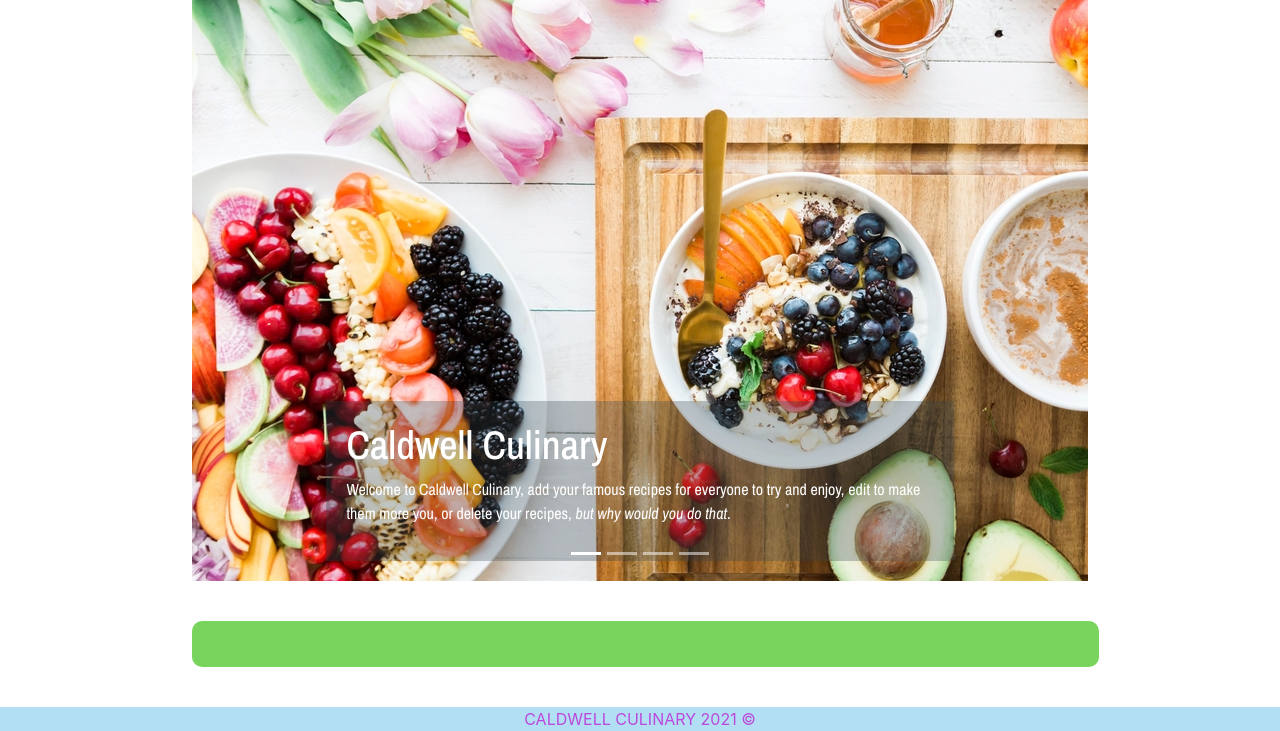
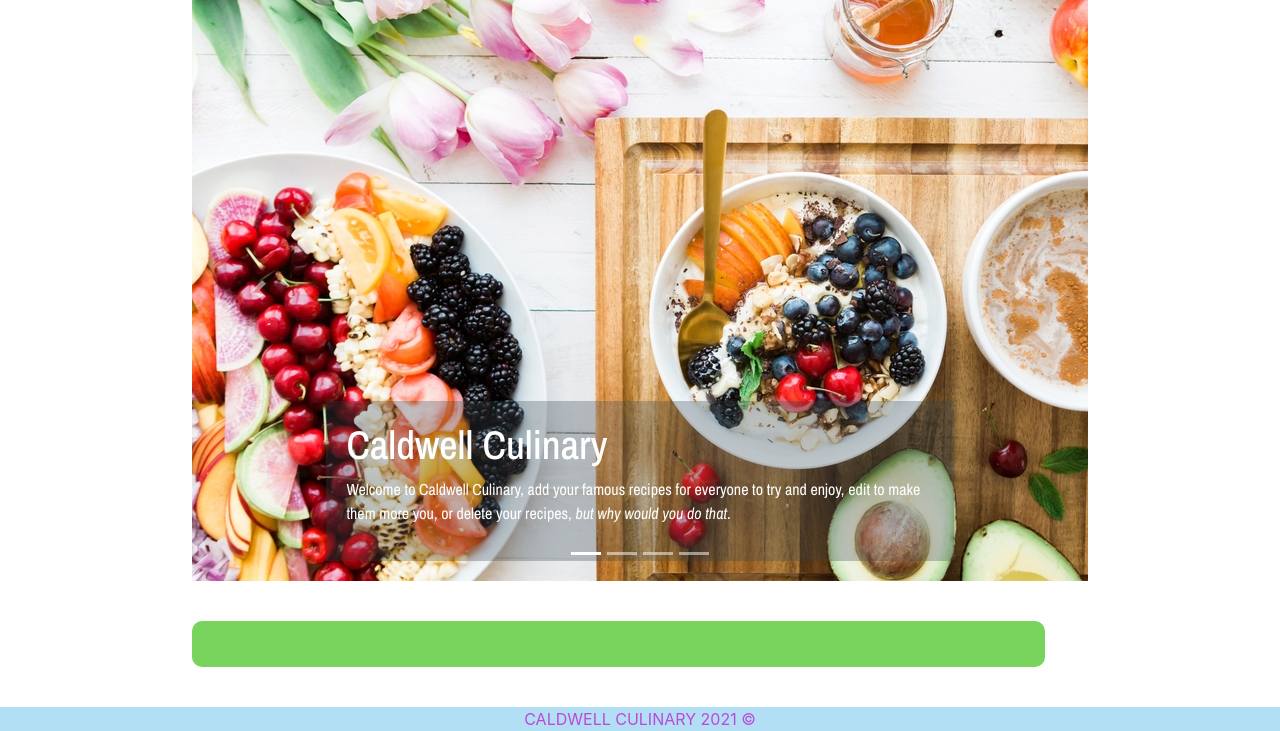
Before and after one commit to Stephen-Caldwell/Final-Year-Project, a Flask app: page / in a window 1280 px wide. Shown: the part 107-838 px from the top of the page. Run offline with Flask 2, Linux system fonts and the light colour scheme; data that the repository does not hold is empty; some libraries are stand-ins or nearby versions.

Commit message:
style update

```diff
--- a/static/css/styles.css
+++ b/static/css/styles.css
@@ -52,7 +52,7 @@ footer{
 }
 
 #recipes_products, #added_recipe, #edit_recipe{
-    width: 85%;
+    width: 80%;
     margin-left: 15%;
     margin-top: 40px;
     margin-bottom: 40px;
--- a/templates/index.html
+++ b/templates/index.html
@@ -95,8 +95,7 @@
                     <p>{{ recipe.ingredients }}</p>
                     <h6>Method</h6>
                     <p>{{ recipe.method }}</p>
-                    <p><a class="btn btn-primary" href="{{ url_for('edit_recipe', recipe_id=recipe._id) }}">Edit</a></p>
-                    <p><a class="btn btn-danger" href="{{ url_for('delete_recipe', recipe_id=recipe._id) }}">Delete</a></p>
+                    <p><a class="btn btn-primary" href="{{ url_for('edit_recipe', recipe_id=recipe._id) }}">Edit</a> <a class="btn btn-danger" href="{{ url_for('delete_recipe', recipe_id=recipe._id) }}">Delete</a></p>
 
             </li>
             {% endfor %}
```
